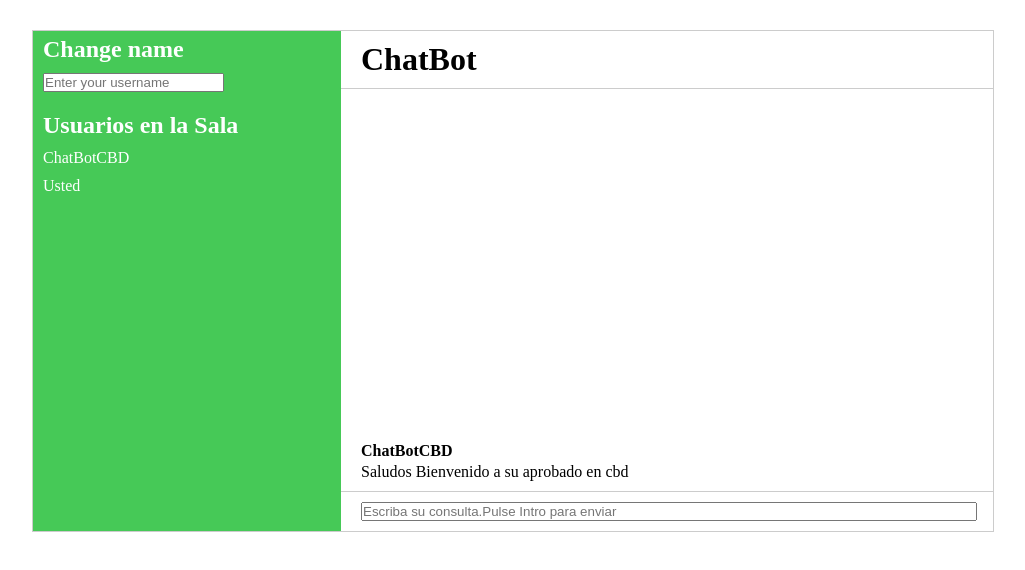
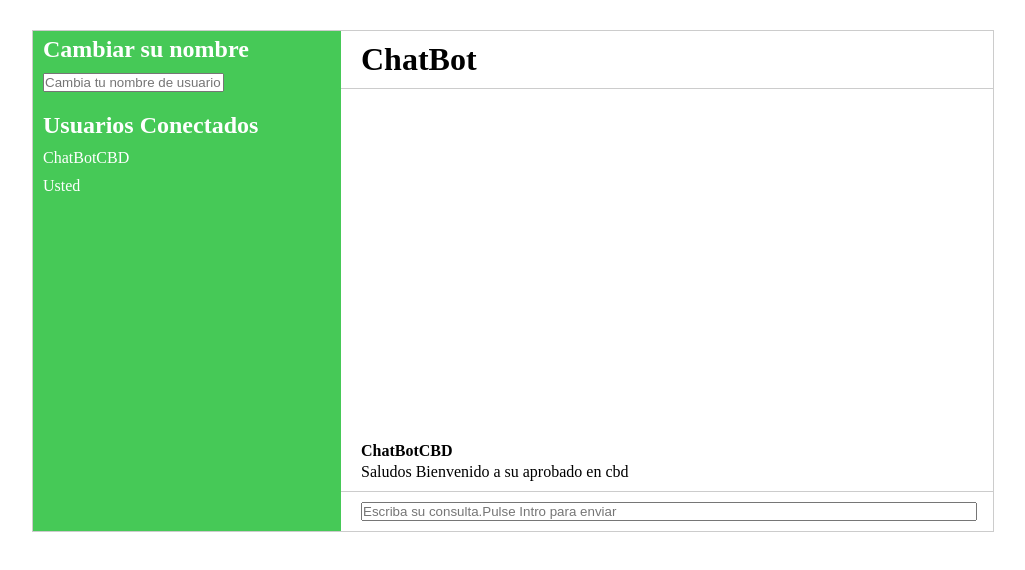
Before and after one commit to AlejandroMonteseirin/Chatbot-Watson-Java-Angular, an Angular app in the folder client/: page / in a window 1280 px wide. Shown: the top 570 px of the page, without its empty margins (127-1152 px from the left). Built offline with nearby package versions, Linux system fonts and the light colour scheme.

Commit message:
Integrado con el talk del chatbot

```diff
--- a/client/src/app/app.component.html
+++ b/client/src/app/app.component.html
@@ -2,13 +2,13 @@
     <div class="App">
       <aside class="sidebar">
         <section  *ngIf="!currentUser" class="join-chat">
-          <h2>Change name</h2>
+          <h2>Cambiar su nombre</h2>
           <form (ngSubmit)="addUser()">
-            <input placeholder="Enter your username" type="text" name="username" [(ngModel)]="username" />
+            <input placeholder="Cambia tu nombre de usuario" type="text" name="username" [(ngModel)]="username" />
           </form>
         </section>
         <section class="online-members">
-          <h2>Usuarios en la Sala</h2>
+          <h2>Usuarios Conectados</h2>
           <ul class="user-list">
             <li *ngFor="let user of users">
               <span class="presence.online"></span>
@@ -31,7 +31,7 @@
           </ul>
         </section>
         <footer class="chat-footer">
-          <form (ngSubmit)='sendMessage()'>
+          <form (ngSubmit)='chat()'>
             <input placeholder="Escriba su consulta.Pulse Intro para enviar" type="text" name="message" [(ngModel)]="message">
           </form>
         </footer>
--- a/client/src/app/app.component.ts
+++ b/client/src/app/app.component.ts
@@ -1,4 +1,5 @@
 import { Component } from '@angular/core';
+import { HttpClient, HttpHeaders } from '@angular/common/http';
 
 @Component({
   selector: 'app-root',
@@ -6,15 +7,31 @@ import { Component } from '@angular/core';
   styleUrls: ['./app.component.css']
 })
 export class AppComponent {
+  constructor(private http:HttpClient) {
+
+  }
+
+
   title = 'client';
   users=['ChatBotCBD','Usted'];
   messages=[{'sender':'ChatBotCBD','text':'Saludos Bienvenido a su aprobado en cbd'}]
   message:any;
   username:any;
-
+  id=-1;
   addUser(){
       console.log("Cambiado Nombre")
       this.users.pop();
       this.users.push(this.username);
   }
+  chat(){
+    this.messages.push({'sender':this.users[1],'text':this.message});
+    console.log(this.id);
+    this.http.post('http://localhost:8080/api/chats/talk?chatId='+this.id+'&text='+this.message,{}).subscribe((data)=>{
+      this.message='';
+      console.log(data)
+      this.id=data['chatId'];
+      this.messages.push({'sender':'ChatBotCBD','text':data['text']})
+
+    });
+  }
 }
--- a/client/src/app/app.module.ts
+++ b/client/src/app/app.module.ts
@@ -1,6 +1,7 @@
 import { BrowserModule } from '@angular/platform-browser';
 import { NgModule } from '@angular/core';
 import { FormsModule } from '@angular/forms';
+import { HttpClientModule } from '@angular/common/http';
 
 import { AppComponent } from './app.component';
 
@@ -10,7 +11,8 @@ import { AppComponent } from './app.component';
   ],
   imports: [
     BrowserModule
-    ,FormsModule
+    ,FormsModule,
+    HttpClientModule
   ],
   providers: [],
   bootstrap: [AppComponent]
```
